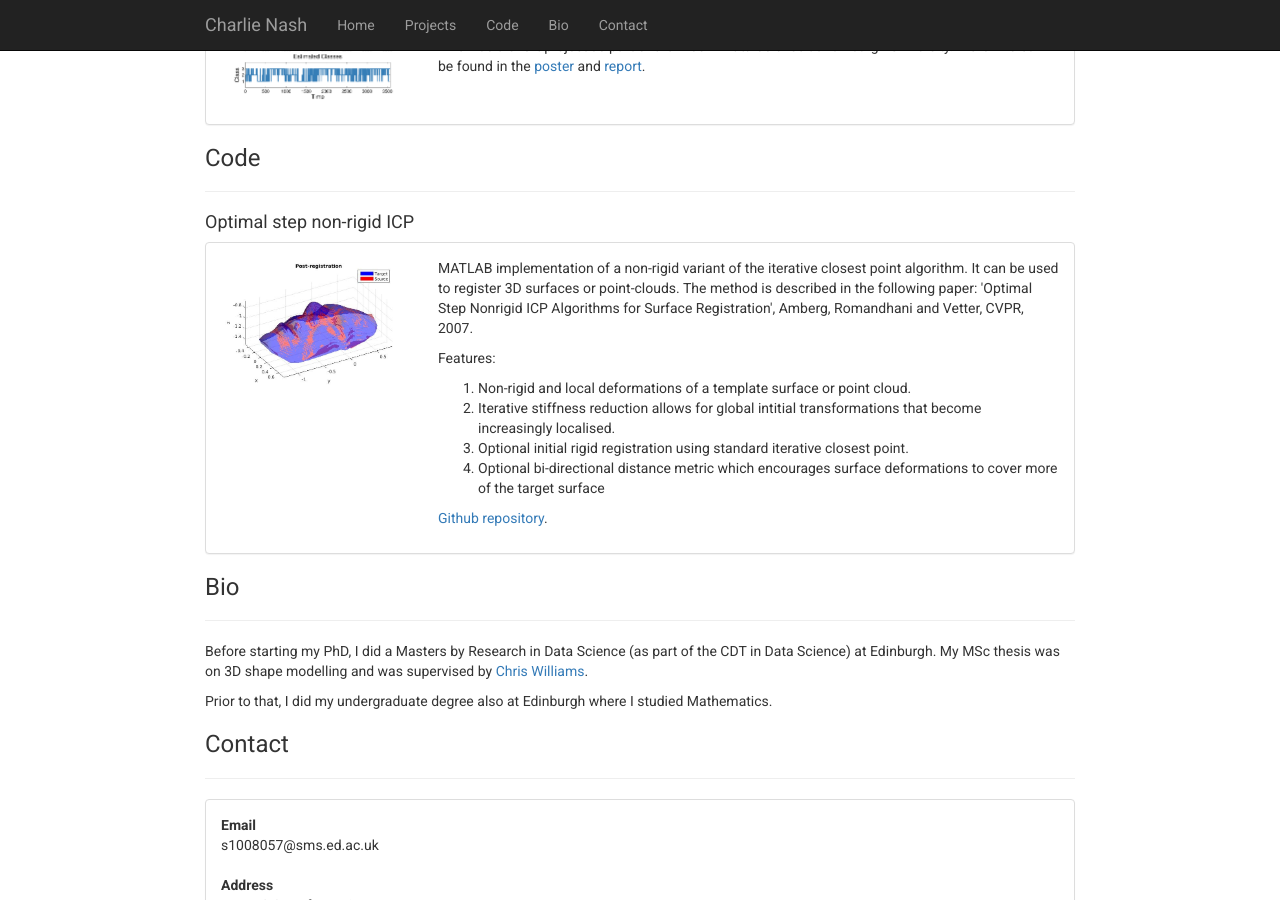
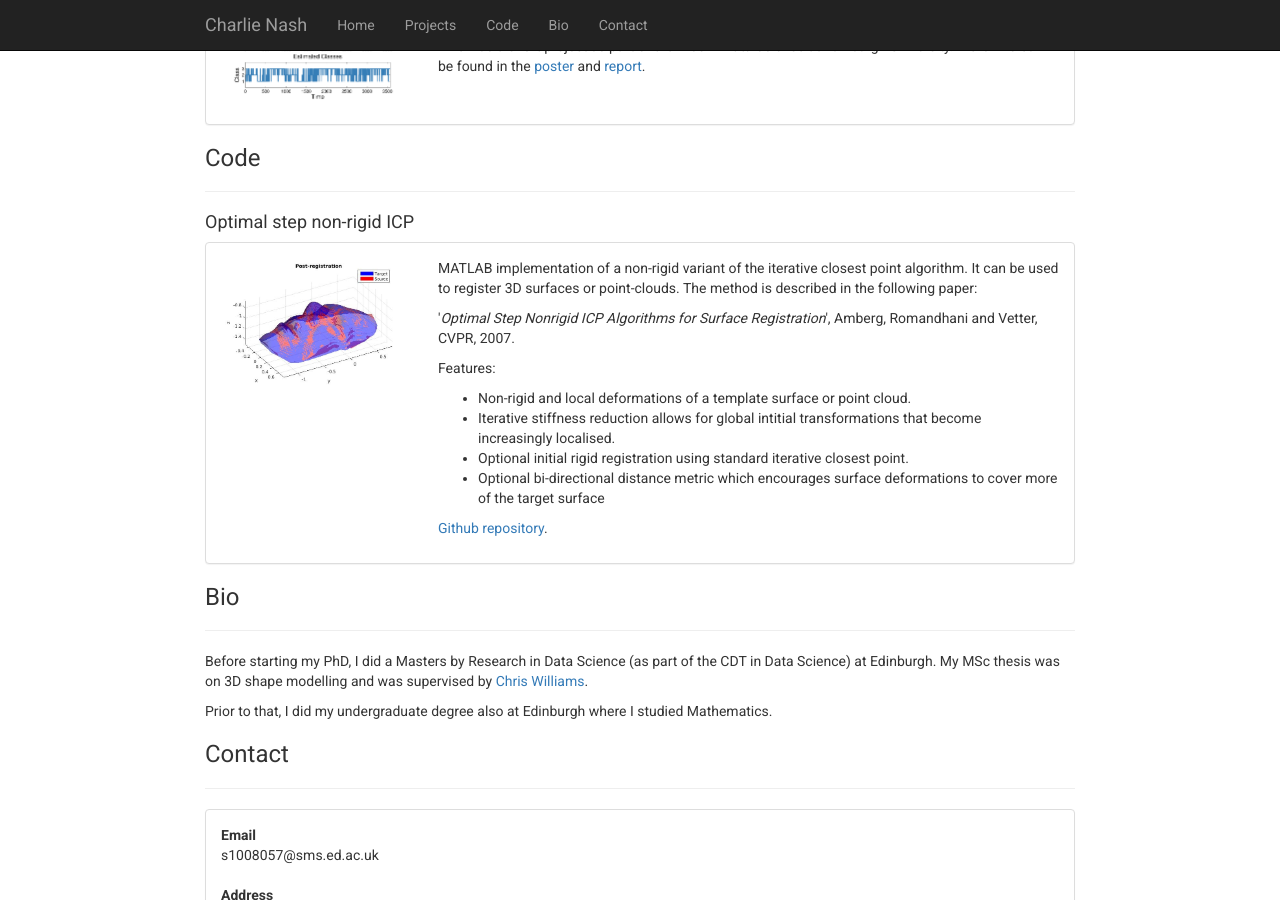
Before and after one commit to charlienash/charlienash.github.io, a Jekyll site: the page index.html, which Jekyll copies as it is, in a window 1280 px wide and 900 px high, scrolled down 778 px. Built offline with Jekyll 4.4.1, drawn with Linux system fonts in a browser that asks for light colours; nearby versions of some CDN libraries; library files that are not in the unit come from our copies.

Commit message:
Update index.html

```diff
--- a/index.html
+++ b/index.html
@@ -159,12 +159,13 @@
 					<div class="col-xs-9">
 						<p>
 							MATLAB implementation of a non-rigid variant of the iterative closest point algorithm. It can be used to register 3D surfaces or point-clouds. The method is described in the following paper:
-
-							'Optimal Step Nonrigid ICP Algorithms for Surface Registration', Amberg, Romandhani and Vetter, CVPR, 2007.
+						</p>
+						<p>
+							'<em>Optimal Step Nonrigid ICP Algorithms for Surface Registration</em>', Amberg, Romandhani and Vetter, CVPR, 2007.
 						</p>
 						<p>
 							Features:
-							<ol>
+							<ul>
 
 								<li>
 									Non-rigid and local deformations of a template surface or point cloud.
@@ -178,7 +179,7 @@
 								<li>
 									Optional bi-directional distance metric which encourages surface deformations to cover more of the target surface
 								</li>
-							</ol>
+							</ul>
 						</p>
 						<p>
 							<a href="https://github.com/charlienash/nricp"> Github repository</a>.
```
